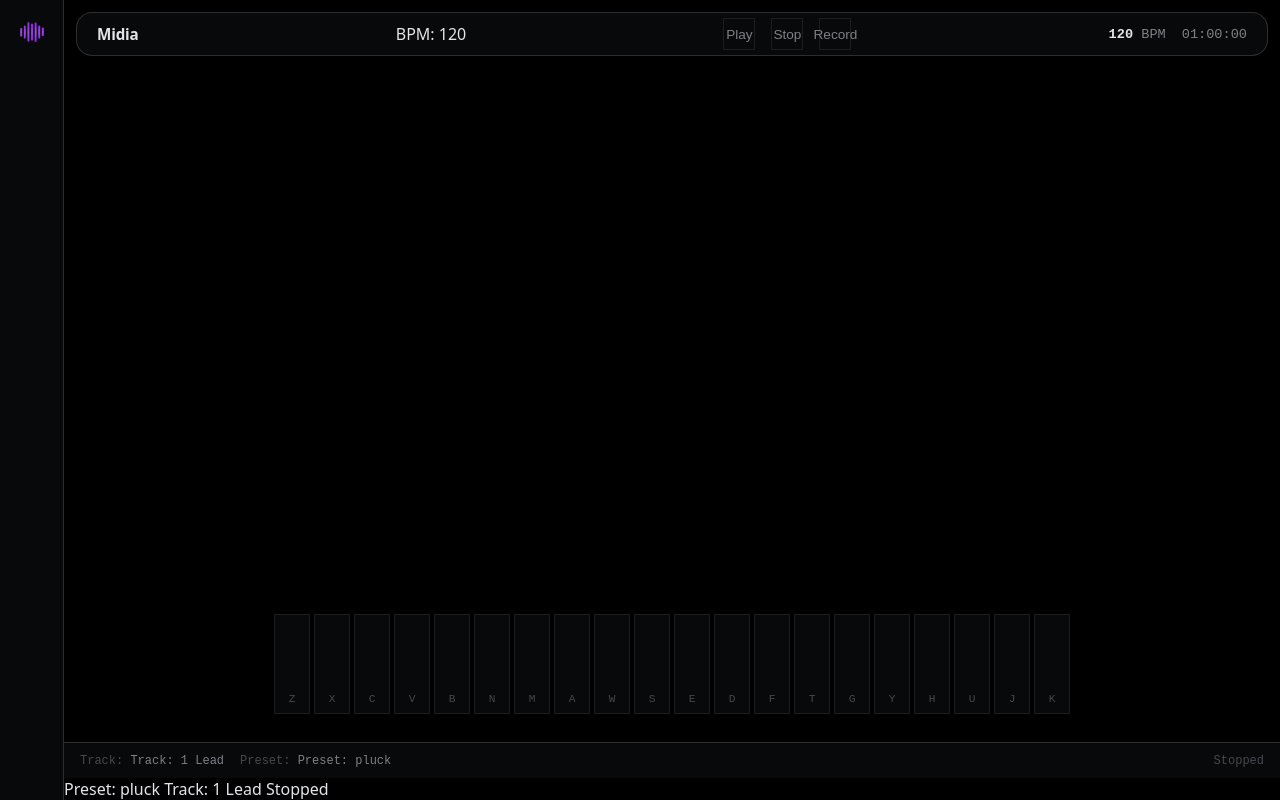
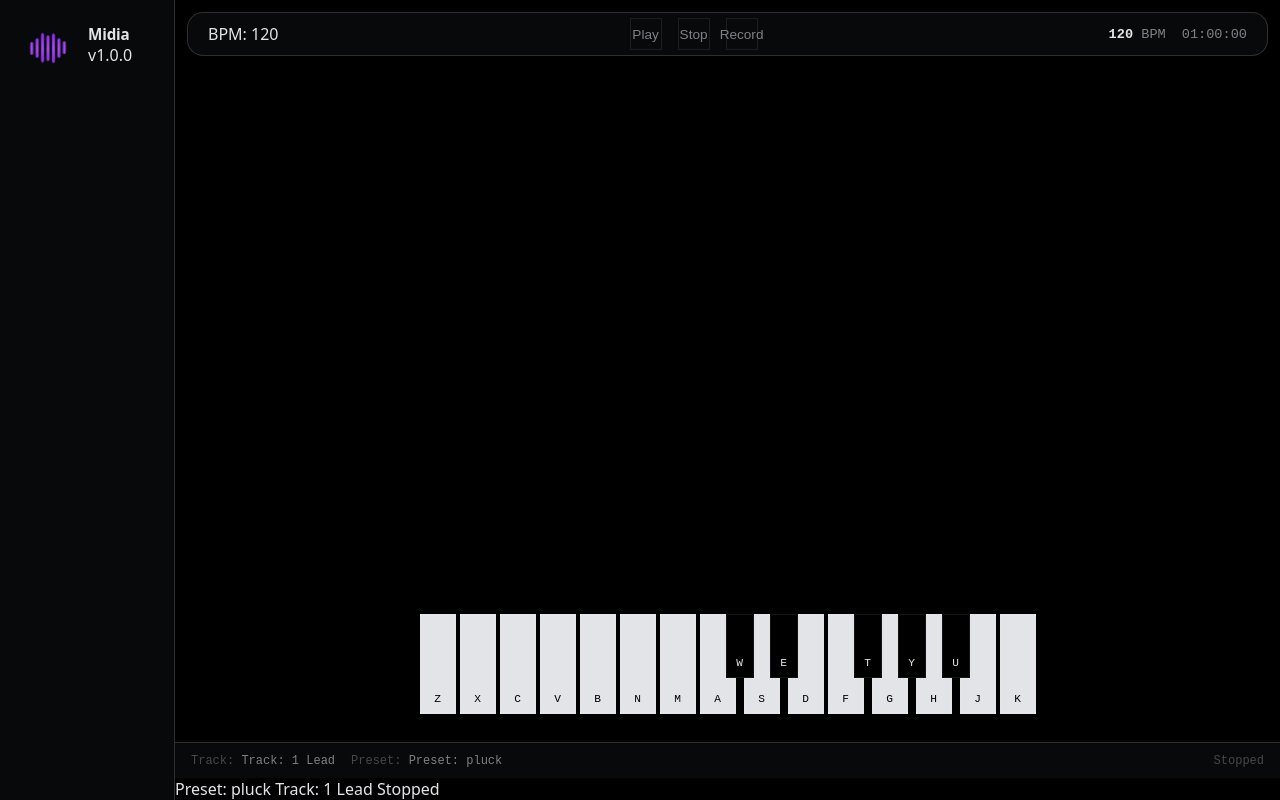
Before and after one commit to dreadfulstep/music, a website with bundled scripts: page index.html in a window 1280 px wide. Built offline with nearby package versions, Linux system fonts and the light colour scheme.

Commit message:
i kind of forgot to do any commits, but i've tried changing the (very broken) layout

```diff
--- a/css/main.css
+++ b/css/main.css
@@ -30,7 +30,13 @@ body {
   padding: 0;
   margin: 0;
   height: 100%;
-  font-family: system-ui, -apple-system, BlinkMacSystemFont, 'Segoe UI', system-ui, sans-serif;
+  font-family:
+    system-ui,
+    -apple-system,
+    BlinkMacSystemFont,
+    "Segoe UI",
+    system-ui,
+    sans-serif;
 }
 
 #start-overlay {
@@ -62,19 +68,36 @@ body {
 
 .sidebar {
   height: 100%;
-  width: 64px;
+  width: 175px;
   background: var(--surface);
   border-right: 1px solid var(--border-strong);
   display: flex;
   flex-direction: column;
   align-items: center;
   padding-top: 16px;
+  padding: 24px 24px 0 24px;
   gap: 16px;
 }
 
+.sidebar .branding {
+  display: flex;
+  justify-content: space-between;
+  width: 100%;
+  gap: 1rem;
+  flex-direction: row;
+}
+
+.sidebar .branding-content {
+  display: flex;
+  justify-content: start;
+  align-items: start;
+  width: 100%;
+  flex-direction: column;
+}
+
 .sidebar .logo {
-  width: 32px;
-  height: 32px;
+  width: 48px;
+  height: 48px;
 }
 
 .main {
@@ -103,7 +126,7 @@ body {
   gap: 16px;
 }
 
-.nav-brand {
+.brand {
   font-weight: 700;
   font-size: 0.95rem;
   letter-spacing: -0.01rem;
@@ -135,7 +158,7 @@ body {
 }
 
 .nav-readout {
-  font-family: ui-monospace, 'SF Mono', monospace;
+  font-family: ui-monospace, "SF Mono", monospace;
   font-size: 0.85rem;
   color: var(--foreground-secondary);
 }
@@ -173,7 +196,7 @@ body {
 }
 
 .status-item {
-  font-family: ui-monospace, 'SF Mono', monospace;
+  font-family: ui-monospace, "SF Mono", monospace;
   font-size: 0.75rem;
   color: var(--foreground-tertiary);
 }
@@ -181,8 +204,6 @@ body {
 .status-item .value {
   color: var(--foreground-secondary);
 }
-
-
 
 #keys {
   position: absolute;
@@ -197,16 +218,16 @@ body {
 .key {
   width: 36px;
   height: 100px;
-  background: var(--surface);
+  background: var(--foreground);
   border: 1px solid var(--border);
   border-radius: var(--radius-sm);
   display: flex;
   align-items: flex-end;
   justify-content: center;
   padding-bottom: 8px;
-  font-family: ui-monospace, 'SF Mono', monospace;
+  font-family: ui-monospace, "SF Mono", monospace;
   font-size: 0.7rem;
-  color: var(--foreground-tertiary);
+  color: var(--background);
   transition: all 0.05s;
 }
 
@@ -214,12 +235,19 @@ body {
   width: 28px;
   height: 64px;
   background: var(--background);
+  color: var(--foreground);
   margin: 0 -14px;
   z-index: 2;
 }
 
 .key.pressed {
-  background: var(--accent);
+  background: linear-gradient(var(--foreground) 50%, var(--accent));
   border-color: var(--accent);
   color: var(--background);
 }
+
+.key.sharp.pressed {
+  background: linear-gradient(var(--background), var(--accent));
+  color: var(--foreground);
+  border: 0;
+}
--- a/index.html
+++ b/index.html
@@ -27,6 +27,7 @@
 
     <div class="app">
       <aside class="sidebar">
+        <div class="branding">
           <img
             class="logo"
             src="/assets/logo.png"
@@ -34,11 +35,15 @@
             height="32"
             alt="Logo"
           />
+          <div class="branding-content">
+            <span class="brand">Midia</span>
+            <span class="version">v1.0.0</span>
+          </div>
+        </div>
       </aside>
 
       <div class="main">
         <nav class="navbar">
-          <span class="nav-brand">Midia</span>
           <span id="bpm-display">BPM: 120</span>
           <div class="nav-group">
             <button class="nav-btn" data-action="play">Play</button>
--- a/js/audio/engine.js
+++ b/js/audio/engine.js
@@ -2,6 +2,7 @@ import { state} from '../state.js';
 
 class SynthEngine {
     constructor() {
+        this.initialised = false;
         this.synths = new Map(); // trackId -> PolySynth
         this.presets = {
             pluck: {
@@ -26,11 +27,15 @@ class SynthEngine {
             }
         };
         this.master = null;
+        this.limiter = null;
         this.reverb = null;
         this.delay = null;
     };
 
     async init() {
+        if (this.initialised) return;
+
+        this.limiter = new Tone.Limiter(-3).toDestination();
         this.master = new Tone.Gain(0.8).toDestination();
         this.reverb = new Tone.Reverb({ decay: 2, wet: 0.2 }).connect(this.master);
         this.delay = new Tone.FeedbackDelay('8n', 0.15).connect(this.reverb);
@@ -38,15 +43,17 @@ class SynthEngine {
         for (const track of state.tracks) {
             const preset = this.presets[track.preset] || this.presets.pluck;
             const synth = new Tone.PolySynth(Tone.Synth, {
+                maxPolyphony: 6,
                 oscillator: preset.oscillator,
                 envelope: preset.envelope,
-                volume: -6
+                volume: -10
             }).connect(this.delay);
 
             this.synths.set(track.id, synth);
         };
 
         Tone.Transport.bpm.value = state.bpm;
+        this.initialised = true;
         console.log('Engine initialised with', this.synths.size, 'tracks');
     }
 
@@ -83,7 +90,7 @@ class SynthEngine {
         Tone.Transport.start();
         state.isPlaying = true;
         document.getElementById('play-state').textContent = 'Playing';
-        document.getElementById('play-state').classList.add('active');
+        document.getElementById('play-state')?.classList.add('active');
     };
 
     stopTransport() {
@@ -91,7 +98,7 @@ class SynthEngine {
         state.isPlaying = false;
         state.playheadBeat = 0;
         document.getElementById('play-state').textContent = 'Stopped';
-        document.getElementById('play-state').classList.remove('active');
+        document.getElementById('play-state')?.classList.remove('active');
     }
 };
 
--- a/js/input.js
+++ b/js/input.js
@@ -35,18 +35,18 @@ export function initInput() {
   const row2 = ["z", "x", "c", "v", "b", "n", "m"];
 
   [...row2, ...row1].forEach((k) => {
+    const note = state.keymap[k];
+    if (!note) return;
+
     const div = document.createElement("div");
-    div.className =
-      "key" +
-      (k === "w" || k === "e" || k === "t" || k === "y" || k === "u"
-        ? " black"
-        : "");
+    const isSharp = note.includes("#");
+    div.className = "key" + (isSharp ? " sharp" : "");
     div.dataset.key = k;
     div.textContent = k.toUpperCase();
     container.appendChild(div);
   });
 
-  window.addEventListener("keydown", (e) => {
+  window.addEventListener("keydown", async (e) => {
     if (e.key === "Tab") {
       e.preventDefault();
       return;
@@ -56,6 +56,11 @@ export function initInput() {
 
     if (activeNotes.has(key)) return;
     activeNotes.add(key);
+
+    if (!engine.initialised) {
+      await Tone.start();
+      await engine.init();
+    }
 
     const note = state.keymap[key];
     if (note) {
@@ -79,39 +84,39 @@ export function initInput() {
     if (key === "q") {
       engine.setPreset(state.currentTrack, "pluck");
       updateTrackDisplay();
-    };
+    }
     if (key === "r") {
       engine.setPreset(state.currentTrack, "subBass");
       updateTrackDisplay();
-    };
+    }
     if (key === "y") {
       engine.setPreset(state.currentTrack, "lead");
       updateTrackDisplay();
-    };
+    }
     if (key === "i") {
       engine.setPreset(state.currentTrack, "pad");
       updateTrackDisplay();
-    };
+    }
 
-    if (key === ',') engine.setBpm(Math.max(60, state.bpm - 5));
-    if (key === '.') engine.setBpm(Math.min(200, state.bpm + 5));
+    if (key === ",") engine.setBpm(Math.max(60, state.bpm - 5));
+    if (key === ".") engine.setBpm(Math.min(200, state.bpm + 5));
 
-    if (key === 'm') {
-        const t = state.tracks[state.currentTrack];
-        t.muted = !t.muted;
-        console.log(t.name, t.muted? 'muted' : 'unmuted');
-    };
+    if (key === "m") {
+      const t = state.tracks[state.currentTrack];
+      t.muted = !t.muted;
+      console.log(t.name, t.muted ? "muted" : "unmuted");
+    }
   });
 
-  window.addEventListener('keyup', (e) => {
+  window.addEventListener("keyup", (e) => {
     const key = e.key.toLowerCase();
     activeNotes.delete(key);
 
     const note = state.keymap[key];
     if (note) {
-        engine.stopNote(note);
-        highlightKey(key, false);
-    };
+      engine.stopNote(note);
+      highlightKey(key, false);
+    }
   });
 
   updateTrackDisplay();
--- a/js/main.js
+++ b/js/main.js
@@ -1,12 +1,5 @@
-import { engine } from "./audio/engine.js";
 import { initInput } from "./input.js";
 
 document.addEventListener('DOMContentLoaded', async () => {
         initInput();
 });
-
-document.body?.addEventListener('keydown', async () => {
-    await Tone.start();
-    await engine.init();
-    console.log('Music Studio ready. A-K to play.');
-});
```
Lines whose indentation alone changed are shown as unchanged.
